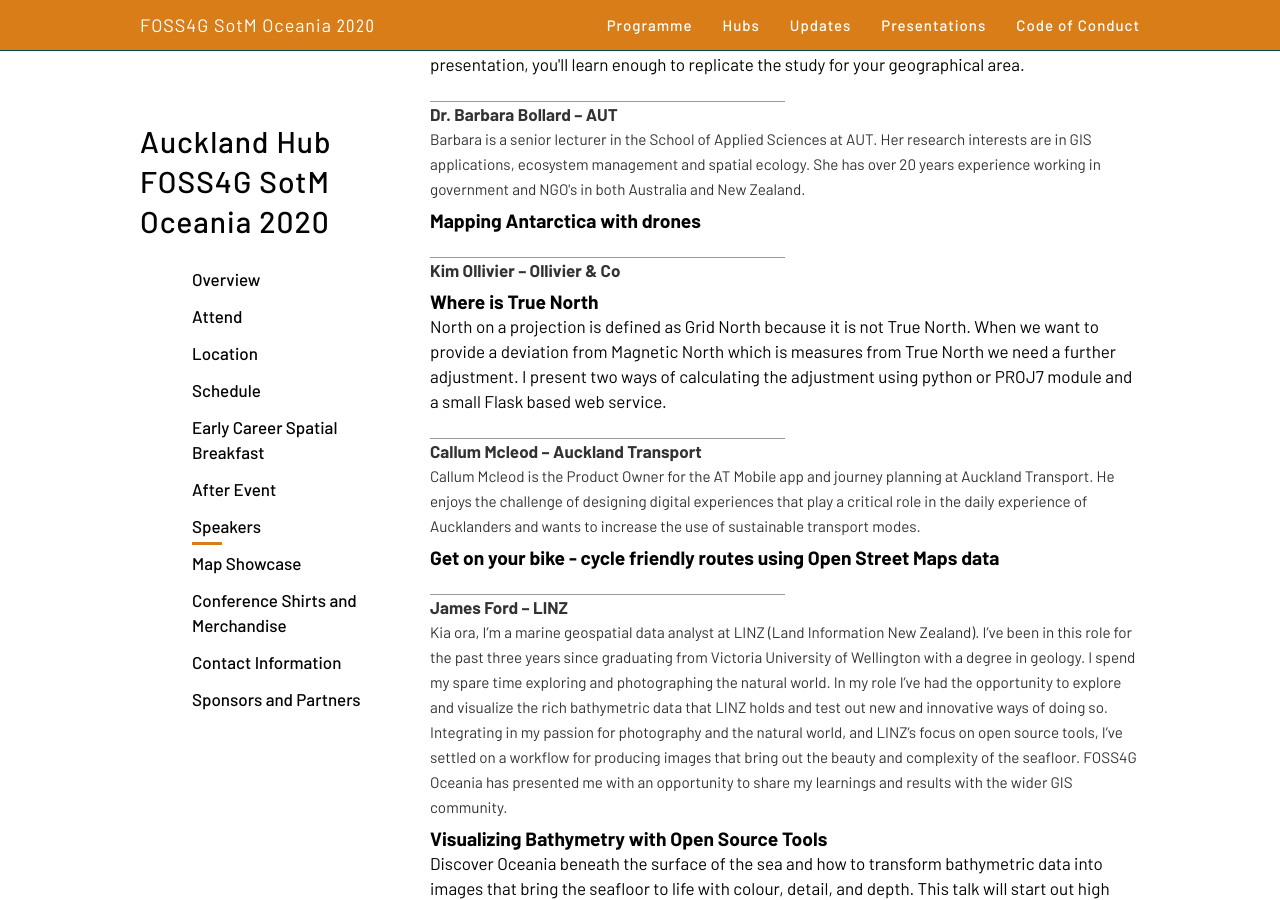
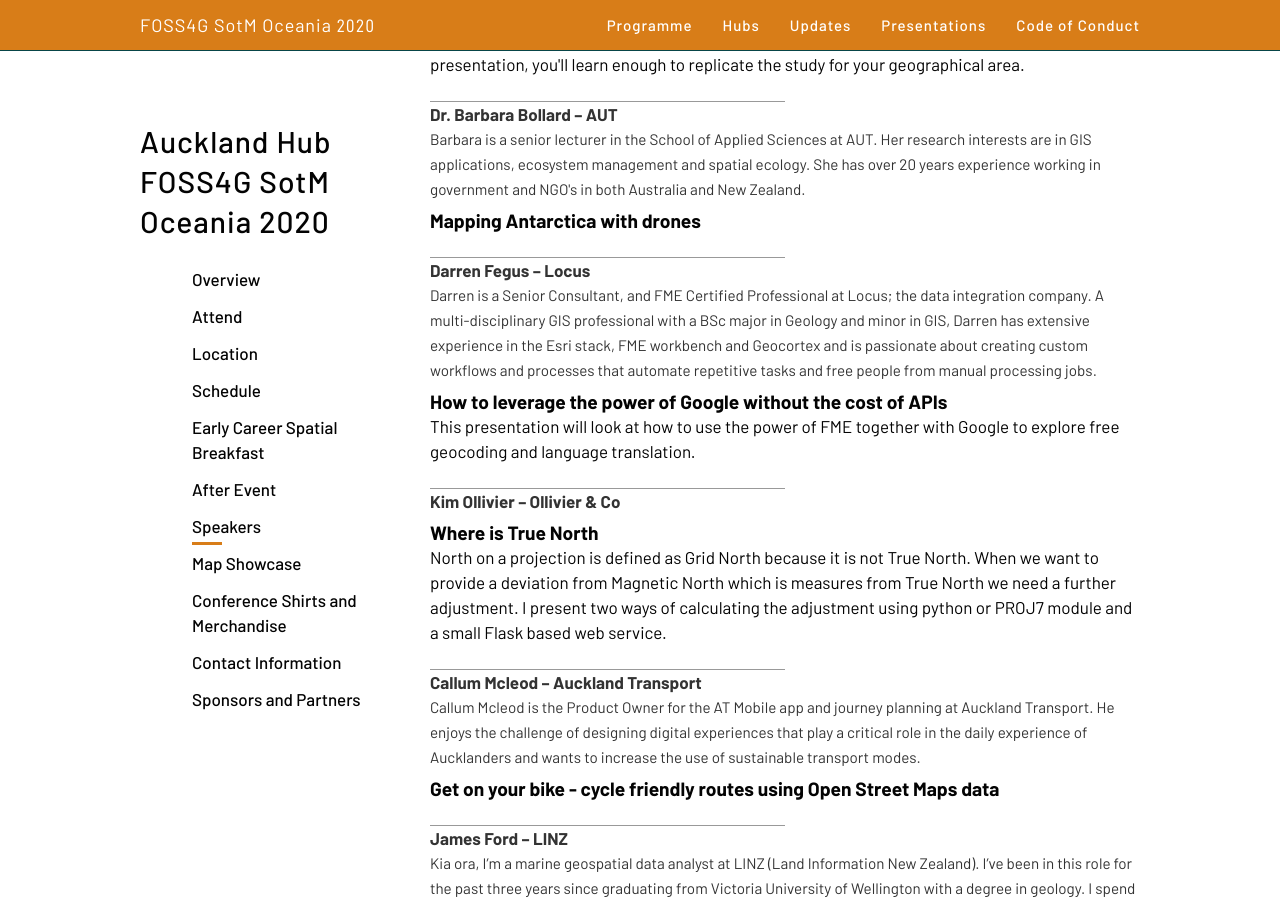
Before and after one commit to osgeo-oceania/foss4g-sotm-oceania-2020, a Jekyll site: the page built from hubs/auckland/index.md, in a window 1280 px wide and 900 px high, scrolled down 3500 px. Built offline with Jekyll 4.4.1, drawn with Linux system fonts in a browser that asks for light colours; nearby versions of some CDN libraries.

Commit message:
Add sponsor speaker slot for Auckland Hub

```diff
--- a/hubs/auckland/index.md
+++ b/hubs/auckland/index.md
@@ -164,6 +164,15 @@
 </div>
 
 <div class="_akl_speaker_item">
+  <div class="_akl_speaker_name">Darren Fegus – Locus</div>
+  <div class="_akl_speaker_org">Darren is a Senior Consultant, and FME Certified Professional at Locus; the data integration company.  A multi-disciplinary GIS professional with a BSc major in Geology and minor in GIS, Darren has extensive experience in the Esri stack, FME workbench and Geocortex and is passionate about creating custom workflows and processes that automate repetitive tasks and free people from manual processing jobs.</div>
+  <div class="_akl_speaker_title">How to leverage the power of Google without the cost of APIs</div>
+  <div class="_akl_speaker_abstract">
+    This presentation will look at how to use the power of FME together with Google to explore free geocoding and language translation.
+  </div>
+</div>
+
+<div class="_akl_speaker_item">
   <div class="_akl_speaker_name">Kim Ollivier – Ollivier &amp; Co</div>
 
   <div class="_akl_speaker_title">Where is True North</div>
```
